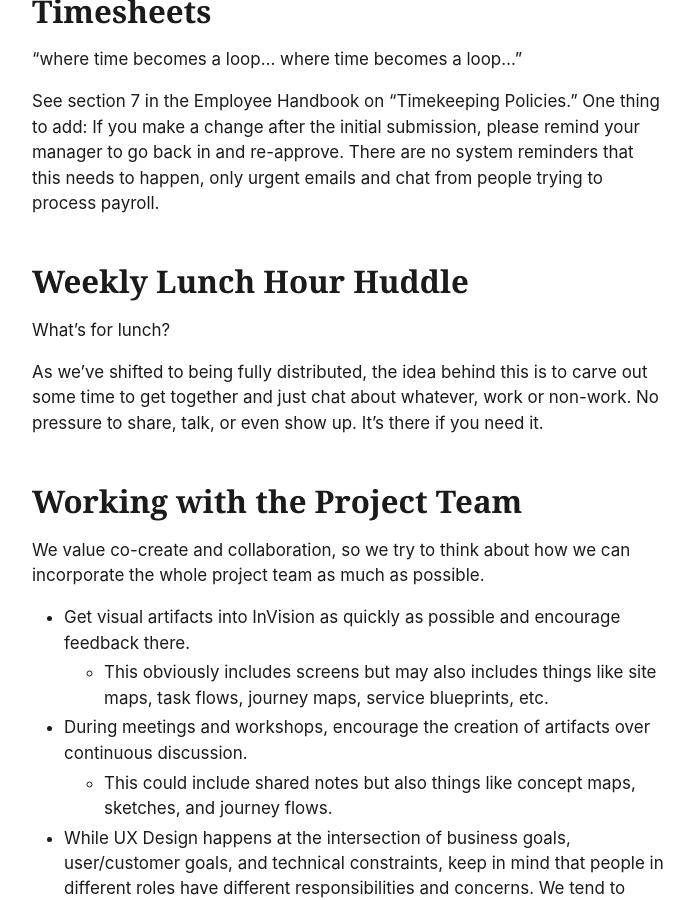
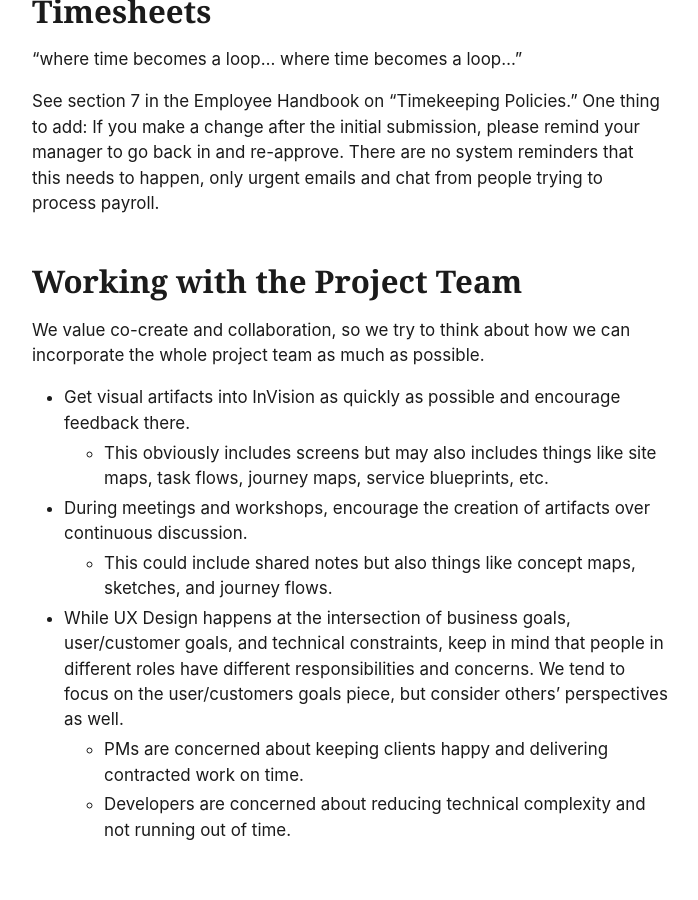
Before and after one commit to Bixal/bixal-uxd-team-handbook, a Jekyll site: the page built from humans.md, in a window 1280 px wide and 900 px high, scrolled down 5115 px. Shown: the whole window, without its empty margins (288-986 px from the left). Built offline with Jekyll 4.4.1, drawn with Linux system fonts in a browser that asks for light colours; some web fonts are replaced; our own code applies the rules of GitHub Pages for plain Markdown files.

Commit message:
Remove section on weekly lunch hour huddle

```diff
--- a/humans.md
+++ b/humans.md
@@ -131,12 +131,6 @@ See the Employee Handbook for the full details and procedures. Just a couple of
 
 See section 7 in the Employee Handbook on "Timekeeping Policies." One thing to add: If you make a change after the initial submission, please remind your manager to go back in and re-approve. There are no system reminders that this needs to happen, only urgent emails and chat from people trying to process payroll.
 
-## Weekly Lunch Hour Huddle
-
-What's for lunch?
-
-As we've shifted to being fully distributed, the idea behind this is to carve out some time to get together and just chat about whatever, work or non-work. No pressure to share, talk, or even show up. It's there if you need it.
-
 ## Working with the Project Team
 
 We value co-create and collaboration, so we try to think about how we can incorporate the whole project team as much as possible.
```
